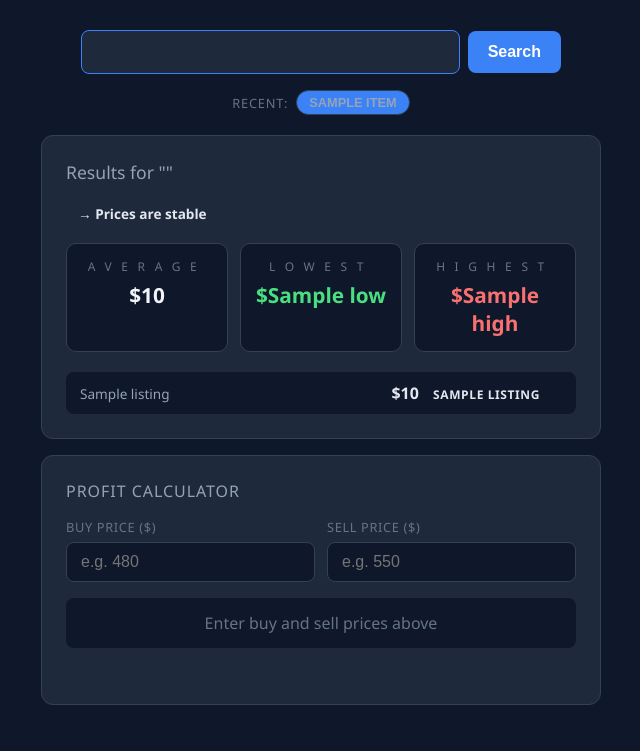
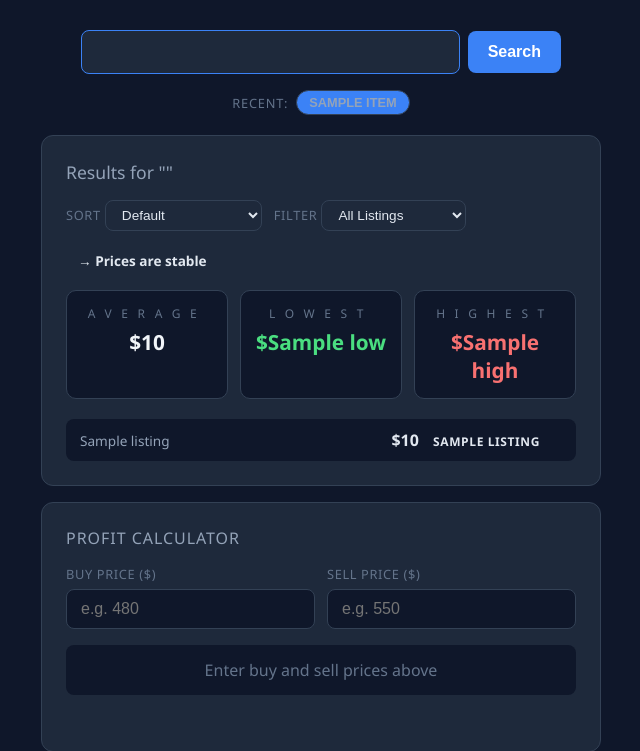
Before and after one commit to Kitfox35/Jackpot-Comp, a Flask app: template templates/index.html in a window 1280 px wide. Shown: the part 233-984 px from the top of the page, without its empty margins (319-959 px from the left). Before the commit the page ends 938 px from the top, so only its background shows below. Run offline with Flask 3, Linux system fonts and the light colour scheme; the template is opened without the code that fills it: most values are stand-ins (such as "Sample title", 1, 10 or a date in 2020).

Commit message:
feat: filter and sort controls, remove unused Fair filter option

```diff
--- a/static/style.css
+++ b/static/style.css
@@ -605,3 +605,35 @@ input[type="text"]:focus::placeholder {
     background: #0f172a;
     color: #f1f5f9;
 }
+
+/* --- List Controls --- */
+.list-controls {
+    display: flex;
+    gap: 12px;
+    margin-bottom: 16px;
+    flex-wrap: wrap;
+}
+
+.control-group label {
+    font-size: 0.8rem;
+    color: #64748b;
+    text-transform: uppercase;
+    letter-spacing: 0.05em;
+    white-space: nowrap;
+}
+
+.control-group select {
+    padding: 6px 12px;
+    border-radius: 8px;
+    border: 1px solid #334155;
+    background: #1e293b;
+    color: #e2e8f0;
+    font-size: 0.85rem;
+    cursor: pointer;
+    outline: none;
+    transition: border-color 0.2s;
+}
+
+.control-group select:form {
+    border-color: #3b82f6
+}
--- a/templates/index.html
+++ b/templates/index.html
@@ -65,6 +65,25 @@
         {% if result.listings %}
             <div class="card results-card">
                 <h2>Results for "{{ query | upper }}"</h2>
+
+                <div class="list-controls">
+                    <div class="control-group">
+                        <label>Sort</label>
+                        <select id="sort-select">
+                            <option value="default">Default</option>
+                            <option value="low-high">Price: Low to High</option>
+                            <option value="high-low"> Price: High to Low</option>
+                        </select>
+                    </div>
+                    <div class="control-group">
+                        <label>Filter</label>
+                        <select id="filter-select">
+                            <option value="all">All Listings</option>
+                            <option value="good-deal">Good Deal Only</option>
+                            <option value="overpriced">Overpriced Only</option>
+                        </select>
+                    </div>
+                </div>
 
                 <div class="trend-indicator {{ result.trend }}">
                     {% if result.trend == "up" %}
@@ -213,6 +232,51 @@
             }
         });
 
+        // --- Filter & Sort ---
+        const sortSelect = document.getElementById('sort-select');
+        const filterSelect = document.getElementById('filter-select');
+        const priceList = document.querySelector('.price-list');
+
+        function applyControls() {
+            if (!priceList) return;
+
+            const items = Array.from(priceList.querySelectorAll('li'));
+            const sortVal = sortSelect.value;
+            const filterVal = filterSelect.value;
+
+            // Filter
+            items.forEach(item => {
+                const badge = item.querySelector('.deal-badge');
+                if (!badge) return;
+
+                const label = badge.className.split(' ').find(c => ['good-deal', 'overpriced', 'fair'].includes(c)); // "good-deal", "overpriced", "fair"
+
+                if (filterVal === 'all' || label === filterVal) {
+                    item.style.display = '';
+                } else {
+                    item.style.display = 'none';
+                }
+            })
+
+            // Sort
+            const visibleItems = items.filter(i => i.style.display !== 'none');
+
+            visibleItems.sort((a, b) => {
+                const priceA = parseFloat(a.querySelector('.listing-price').textContent.replace('$', ''));
+                const priceB = parseFloat(b.querySelector('.listing-price').textContent.replace('$', ''));
+                if (sortVal === 'low-high') return priceA - priceB;
+                if (sortVal === 'high-low') return priceB - priceA;
+                return 0;
+            });
+
+            visibleItems.forEach(item => priceList.appendChild(item));
+        }
+
+        if (sortSelect && filterSelect) {
+            sortSelect.addEventListener('change', applyControls);
+            filterSelect.addEventListener('change', applyControls);
+        }
+
         // --- Profit Calculator ---
         const buyInput = document.getElementById('buy-price');
         const sellInput = document.getElementById('sell-price');
```
